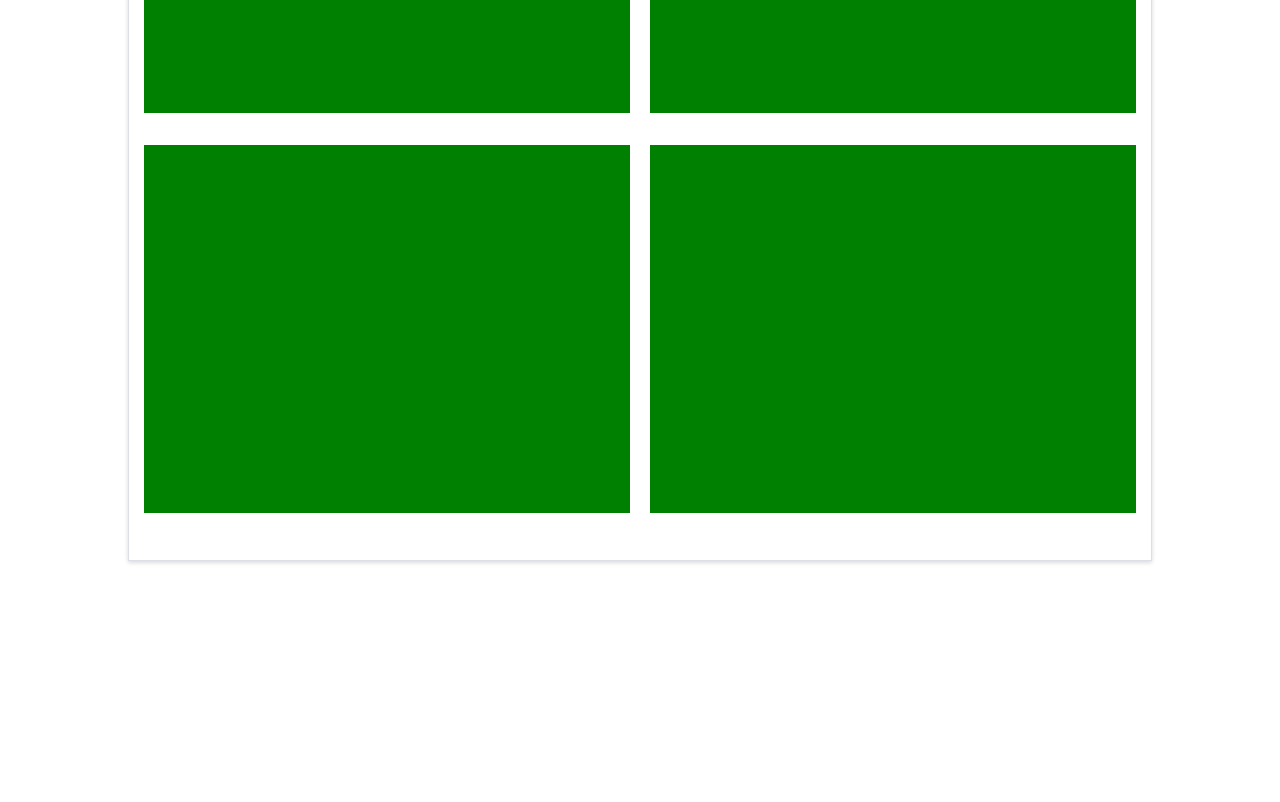
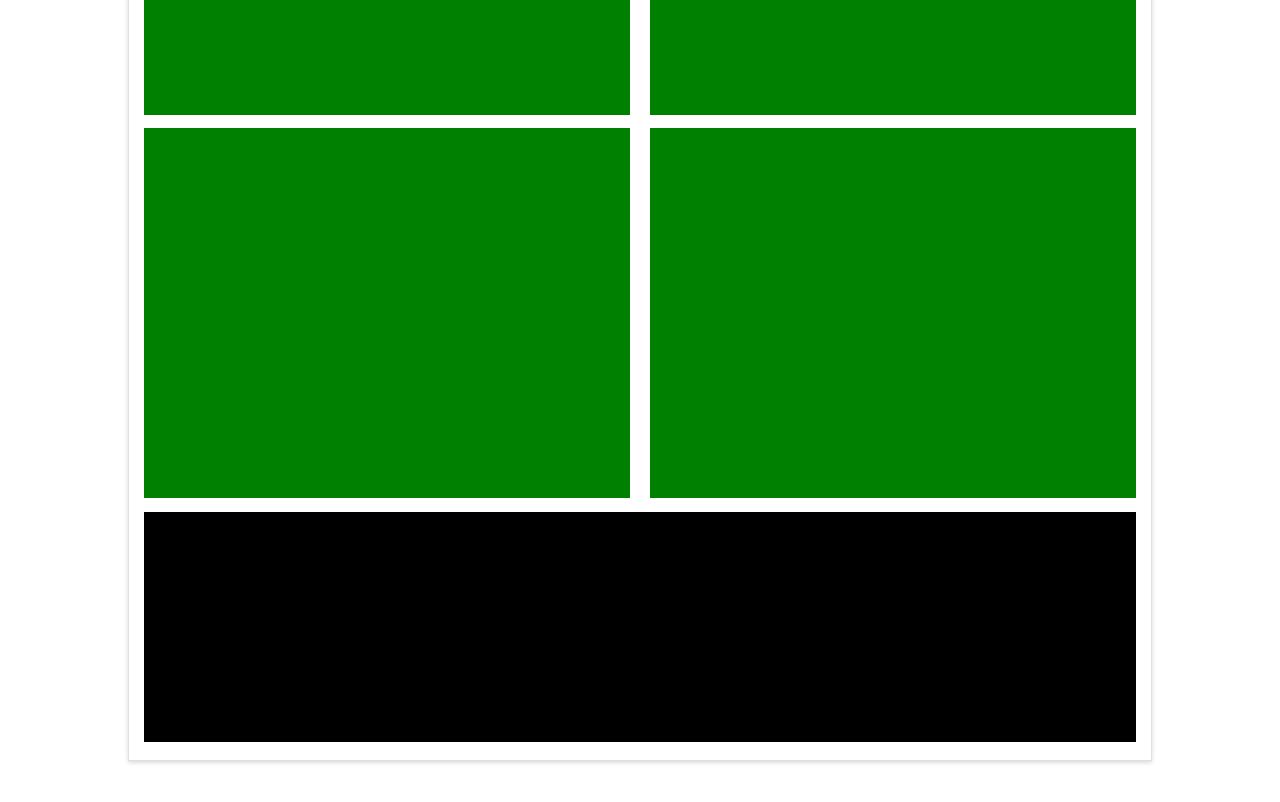
Before and after one commit to Hydrageno/gexplore, a Vue app: page / in a window 1280 px wide. Shown: the part 380-1182 px from the top of the page. Before the commit the page ends 1011 px from the top, so only its background shows below. Built offline with nearby package versions, Linux system fonts and the light colour scheme.

Commit message:
m-p: rectify layout in sr-area

```diff
--- a/src/components/function-unit/SuperResolution.vue
+++ b/src/components/function-unit/SuperResolution.vue
@@ -44,18 +44,25 @@ export default{
     display: flex;
     flex-direction: row;
     flex-flow: wrap;
-    height: 800px;
+    height: 1000px;
     width: 100%;
     @imgAreaWidth: 49%;
-    @imgAreaHeight: 46%;
+    @imgAreaHeight: 37%;
+    @crossIntervalHeight: 1%;
     #preImgSRArea, #resultImgSRArea, #paintImgSRArea, #maskImgSRArea{
         width: @imgAreaWidth;
         height: @imgAreaHeight;
         background-color: green;
+        margin-bottom: @crossIntervalHeight;
     }
     #interval{
         width: 100% - @imgAreaWidth * 2;
         height: @imgAreaHeight;
     }
+    #imgExapleContainerSRArea{
+        width: 100%;
+        height: 100% - @imgAreaHeight * 2 - @crossIntervalHeight * 3;
+        background-color: black;
+    }
 }
 </style>
```
